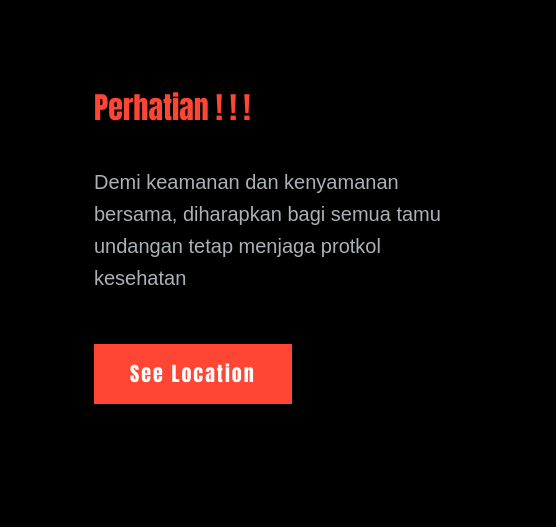
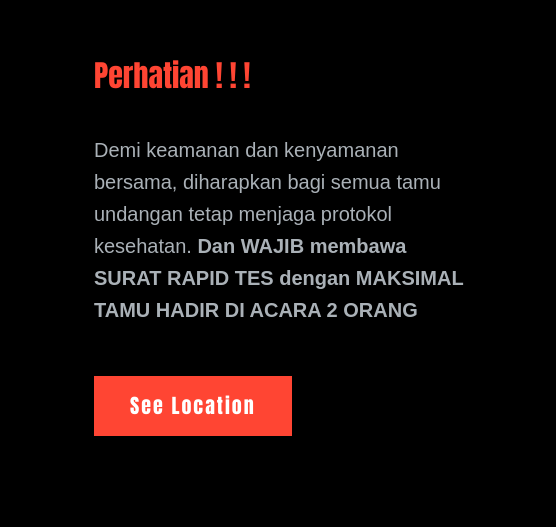
Before and after one commit to 4RSIM3R/akhirussanah, a plain HTML site: page index.html in a window 1280 px wide. Shown: the part 1440-1967 px from the top of the page, 724-1280 px from the left. Drawn offline with Linux system fonts and the light colour scheme; a web font is replaced by a local one.

Commit message:
:pencil: adding word

```diff
--- a/index.html
+++ b/index.html
@@ -77,8 +77,10 @@
                 <div class="col-lg-5 col-md-6">
                     <div class="about_info pl-68">
                         <h4 class=" wow fadeInLeft" data-wow-duration="1s" data-wow-delay=".5s">Perhatian ! ! !</h4>
-                        <p class=" wow fadeInLeft" data-wow-duration="1s" data-wow-delay=".6s">Demi keamanan dan kenyamanan bersama, diharapkan bagi semua tamu undangan tetap menjaga protkol kesehatan</p>
-                        <a href="https://preview.colorlib.com/theme/eventcon/#" class="boxed-btn3  wow fadeInLeft" data-wow-duration="1s" data-wow-delay=".7s">See Location</a>
+                        <p class=" wow fadeInLeft" data-wow-duration="1s" data-wow-delay=".6s">Demi keamanan dan kenyamanan bersama, diharapkan bagi semua tamu undangan tetap menjaga protokol kesehatan.
+                            <span style="font-weight: bold;">Dan WAJIB membawa SURAT RAPID TES dengan MAKSIMAL TAMU HADIR DI ACARA 2 ORANG</span>
+                        </p>
+                        <a href="https://www.google.co.id/maps/place/Asrama+Sulaiman-Bilqis/@-7.5431367,112.2766829,17z" class="boxed-btn3  wow fadeInLeft" data-wow-duration="1s" data-wow-delay=".7s">See Location</a>
                     </div>
                 </div>
             </div>
```
